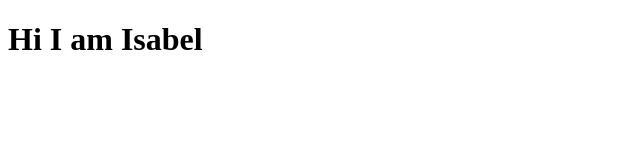
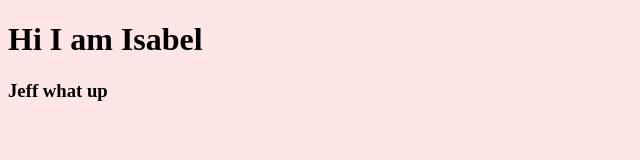
Before and after one commit to isabelkok/isabelkok.github.io, a plain HTML site: page index.html in a window 1280 px wide. Shown: the whole page, without its empty margins (0-640 px from the left). Drawn offline with Linux system fonts and the light colour scheme.

Commit message:
Update index.html

```diff
--- a/index.html
+++ b/index.html
@@ -1,18 +1,21 @@
 <!doctype html>
 <html>
 <head>
-    <title>Example Website</title>
+    <title>Isabel Time</title>
 
     <meta charset="utf-8" />
     <meta http-equiv="Content-type" content="text/html; charset=utf-8" />
     <meta name="viewport" content="width=device-width, initial-scale=1" />
     <style type="text/css">
+        body {background-color: #ffe6e6}
     </style>
 </head>
 
 <body>
 <div>
     <h1>Hi I am Isabel</h1>
+    <h3>Jeff what up</h3>
 </div>
 </body>
+
 </html>
```
